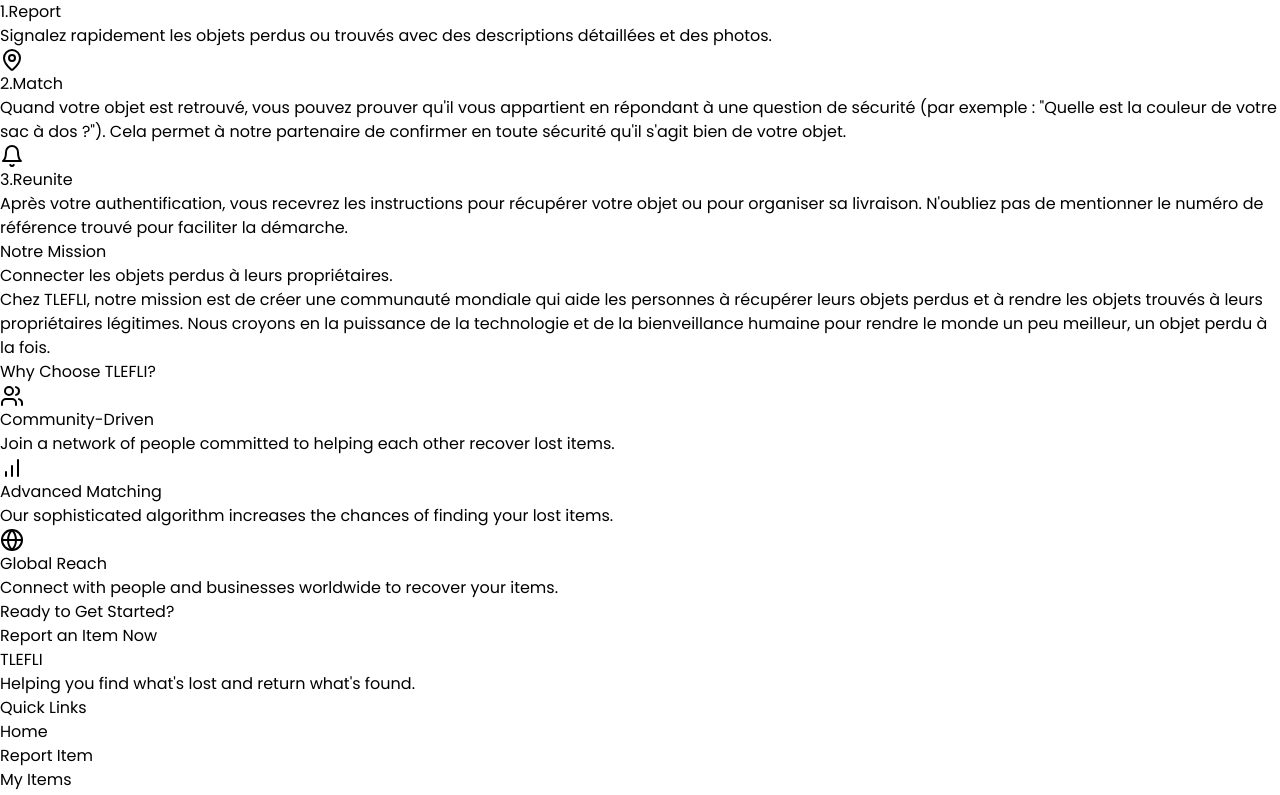
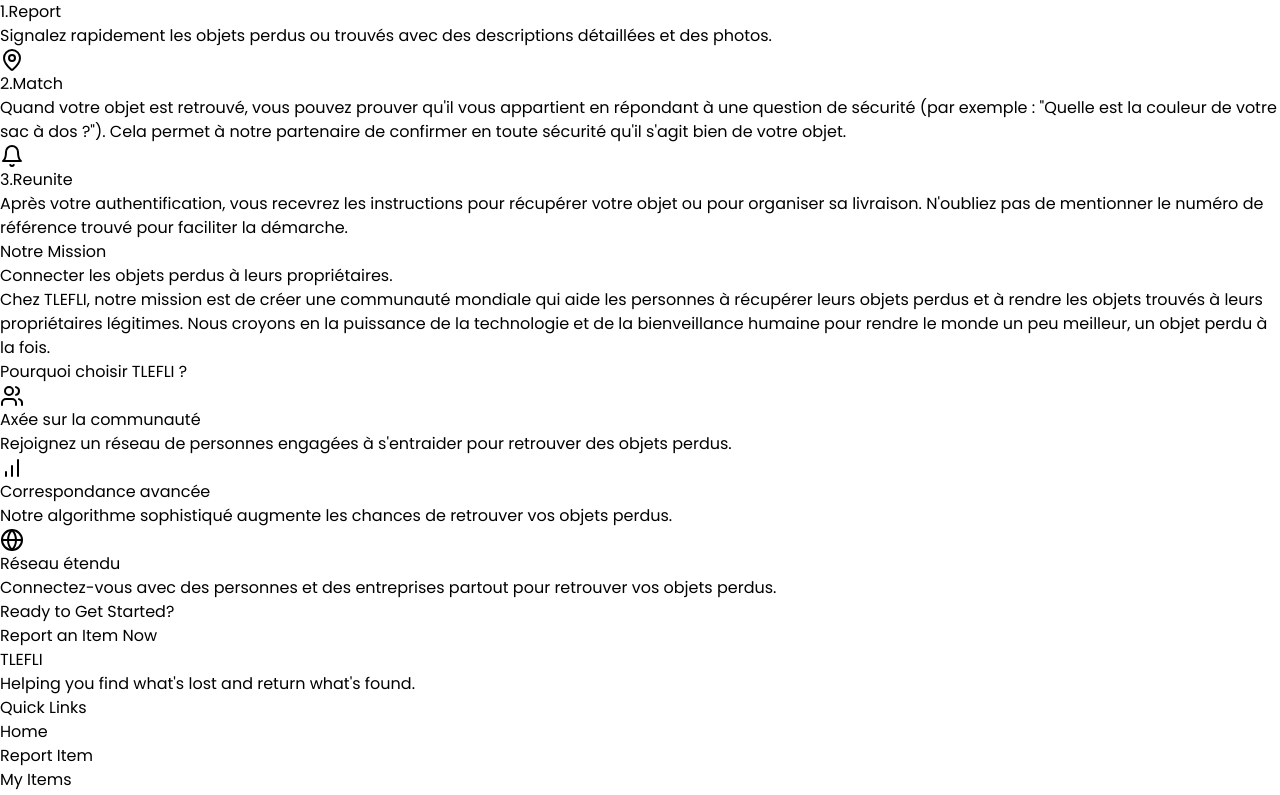
Before and after one commit to Adamin88/TLEFLI, a React (Vite) app: page / in a window 1280 px wide. Shown: the part 1184-1979 px from the top of the page. Built offline with nearby package versions, Linux system fonts and the light colour scheme.

Commit message:
updated1

```diff
--- a/src/components/Navbar.jsx
+++ b/src/components/Navbar.jsx
@@ -47,9 +47,6 @@
               </Link>
               <Link to="/my-items" className="border-transparent text-gray-500 hover:border-gray-300 hover:text-gray-700 inline-flex items-center px-1 pt-1 border-b-2 text-sm font-medium">
                 My Items
-              </Link>
-              <Link to="/about" className="border-transparent text-gray-500 hover:border-gray-300 hover:text-gray-700 inline-flex items-center px-1 pt-1 border-b-2 text-sm font-medium">
-                About
               </Link>
             </div>
           </div>
--- a/src/pages/HomePage.jsx
+++ b/src/pages/HomePage.jsx
@@ -88,40 +88,37 @@
         </div>
       </section>
 
-      <section className="bg-white py-16 bg-gradient-to-r from-orange-300 to-rose-300">
+      <section className="bg-white py-16 bg-gradient-to-r from-amber-200 to-yellow-400">
         <div className="container mx-auto">
           <h2 className="text-3xl font-bold text-center mb-12">
-            Why Choose TLEFLI?
+          Pourquoi choisir TLEFLI ?
           </h2>
           <div className="grid grid-cols-1 md:grid-cols-3 gap-8">
             <div className="text-center">
               <div className="bg-blue-500 text-white rounded-full w-16 h-16 flex items-center justify-center mx-auto mb-4">
                 <Users className="w-8 h-8" />
               </div>
-              <h3 className="text-xl font-semibold mb-2">Community-Driven</h3>
+              <h3 className="text-xl font-semibold mb-2">Axée sur la communauté</h3>
               <p className="text-gray-600">
-                Join a network of people committed to helping each other recover
-                lost items.
+              Rejoignez un réseau de personnes engagées à s'entraider pour retrouver des objets perdus.
               </p>
             </div>
             <div className="text-center">
               <div className="bg-green-500 text-white rounded-full w-16 h-16 flex items-center justify-center mx-auto mb-4">
                 <BarChart className="w-8 h-8" />
               </div>
-              <h3 className="text-xl font-semibold mb-2">Advanced Matching</h3>
+              <h3 className="text-xl font-semibold mb-2">Correspondance avancée</h3>
               <p className="text-gray-600">
-                Our sophisticated algorithm increases the chances of finding
-                your lost items.
+              Notre algorithme sophistiqué augmente les chances de retrouver vos objets perdus.
               </p>
             </div>
             <div className="text-center">
               <div className="bg-yellow-500 text-white rounded-full w-16 h-16 flex items-center justify-center mx-auto mb-4">
                 <Globe className="w-8 h-8" />
               </div>
-              <h3 className="text-xl font-semibold mb-2">Global Reach</h3>
+              <h3 className="text-xl font-semibold mb-2">Réseau étendu</h3>
               <p className="text-gray-600">
-                Connect with people and businesses worldwide to recover your
-                items.
+              Connectez-vous avec des personnes et des entreprises partout pour retrouver vos objets perdus.
               </p>
             </div>
           </div>
```
Also changed, not shown: 1 other file (tests, documents, lock files or other folders).
